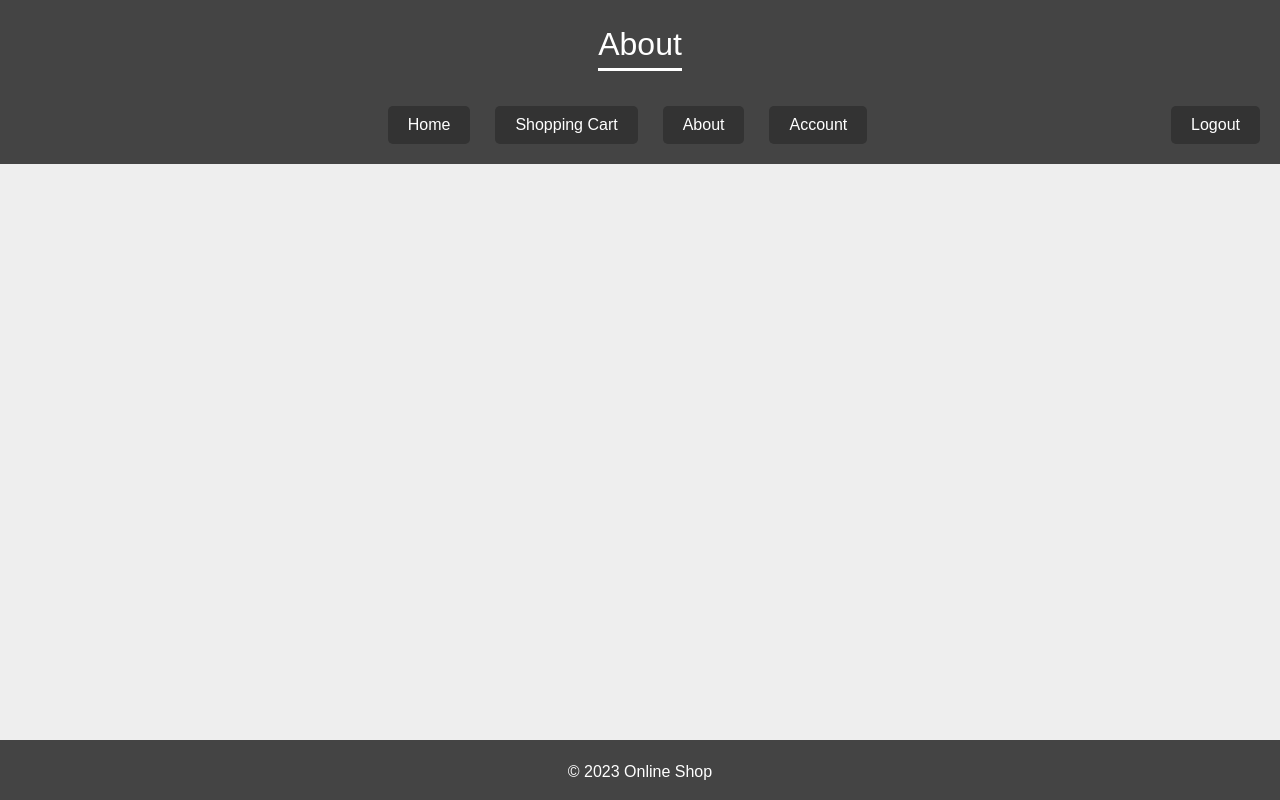
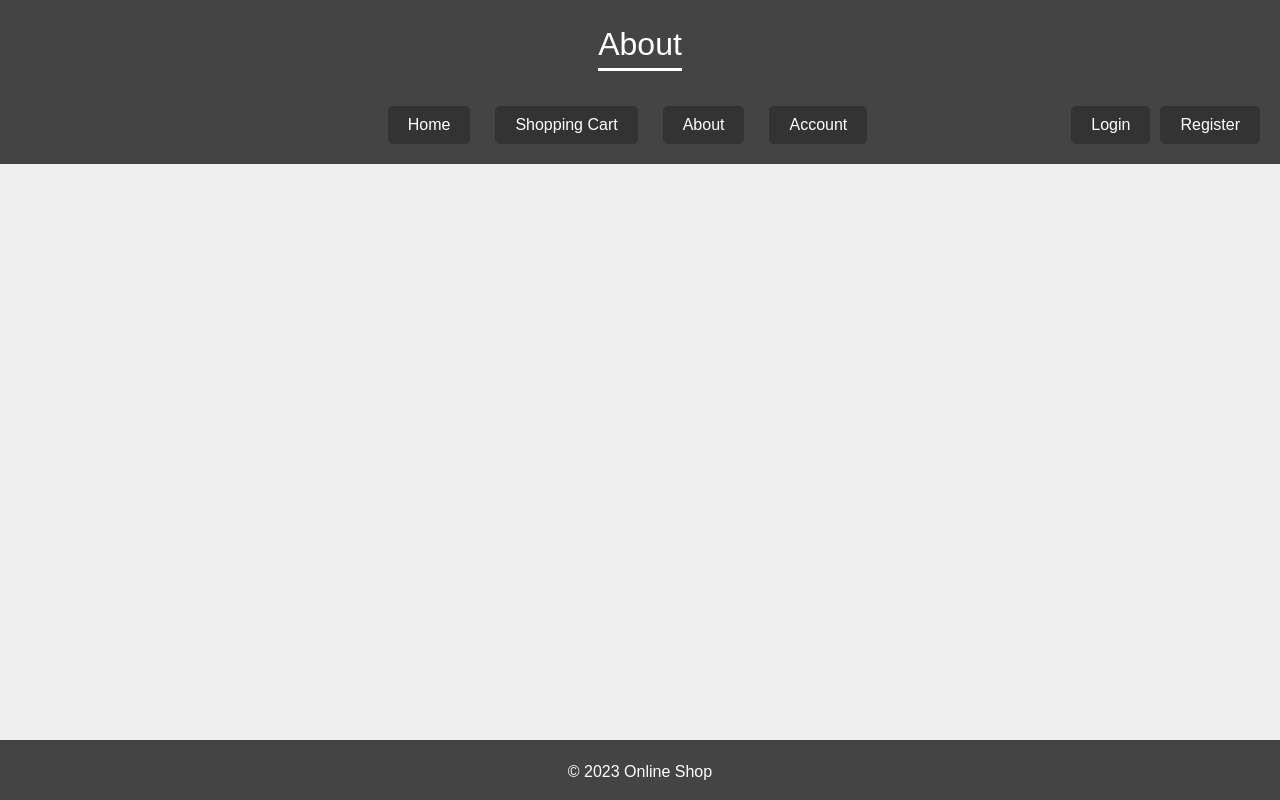
Before and after one commit to Titan43/titan43.github.io, a React (Create React App) app in the folder online-shop-react/: page / in a window 1280 px wide. Built offline with nearby package versions, Linux system fonts and the light colour scheme.

Commit message:
implemented pseudo-login

```diff
--- a/online-shop-react/src/App.js
+++ b/online-shop-react/src/App.js
@@ -1,4 +1,4 @@
-import React, { useState } from 'react';
+import React, { useEffect, useState } from 'react';
 import Header from './components/Header';
 import { useCookies } from 'react-cookie';
 
@@ -6,17 +6,32 @@ function App() {
   const [sectionName, setSectionName] = useState('About');
   const [cookies, setCookie, removeCookie] = useCookies(['token']);
 
-  const token = cookies.token;
   function handleSectionChange(newSectionName) {
     setSectionName(newSectionName);
   }
 
+  function isTokenValid(token){
+    if(!token) return false;
+    const payload = JSON.parse(atob(token.split('.')[1]));
+    const expirationTime = new Date(payload.exp * 1000);
+    return expirationTime > new Date();
+  }
+
+  const [isLoggedIn, setIsLoggedIn] = useState(
+    isTokenValid(cookies.token)
+  );
+
+  useEffect(()=>{
+    setIsLoggedIn(isTokenValid(cookies.token))
+  }, [cookies.token]);
+
   return (
-    <div>
+    <div className='App'>
       <Header onSectionChange={handleSectionChange}
             sectionName={sectionName}
-            token={token}
-            removeCookie={removeCookie}/>
+            isLoggedIn={isLoggedIn}
+            removeCookie={removeCookie}
+            setCookie={setCookie}/>
     </div>
   );
 }
--- a/online-shop-react/src/components/Header.js
+++ b/online-shop-react/src/components/Header.js
@@ -8,7 +8,8 @@ function Header(props) {
       <SectionName sectionName={props.sectionName}/>
       <Navbar onSectionChange={props.onSectionChange}
               removeCookie={props.removeCookie}
-              token={props.token}/>
+              isLoggedIn={props.isLoggedIn}
+              setCookie={props.setCookie}/>
     </header>
   </div>);
 }
--- a/online-shop-react/src/components/Navbar.js
+++ b/online-shop-react/src/components/Navbar.js
@@ -1,19 +1,18 @@
 import '../stylesheets/headers.css';
 import '../stylesheets/button.css'
-import { useState } from 'react';
 
 function Navbar(props) {
   const handleSectionChange= (event) => {
     const newSectionName = event.target.textContent;
     props.onSectionChange(newSectionName);
+
+    if(newSectionName === 'Login'){
+        props.setCookie('token', 'eyJhbGciOiJIUzI1NiJ9.eyJzdWIiOiJ0ZXN0MiIsImV4cCI6MTY4MTU4MTc0NCwiaWF0IjoxNjgxNTYwMTQ0fQ.Mw0GQScd-at6mLIvZyft2zmGbRAoEDQ4HjUtJMLpdoc');
+    }
   };
 
-  const token = props.token;
-
-  const [isLoggedIn, setIsLoggedIn] = useState(true);
-
   return (
-    <div className="Header">
+    <div className="Navbar">
 		<nav>
 			<ul>
 				<li><button className="btn" onClick={handleSectionChange}>Home</button></li>
@@ -21,10 +20,10 @@ function Navbar(props) {
 				<li><button className="btn" onClick={handleSectionChange}>About</button></li>
 				<li><button className="btn" onClick={handleSectionChange}>Account</button></li>
 				<li className = "auth-buttons">
-                    {isLoggedIn ?(
+                    {props.isLoggedIn ?(
 					    	<button className="btn" id="logout-btn" onClick={()=>{
                                 props.removeCookie('token');
-                                setIsLoggedIn(false);
+                                props.onSectionChange('Login')
                                 }
                             }>Logout</button>
                         ) : (
```
Also changed, not shown: 1 other file (tests, documents, lock files or other folders).
